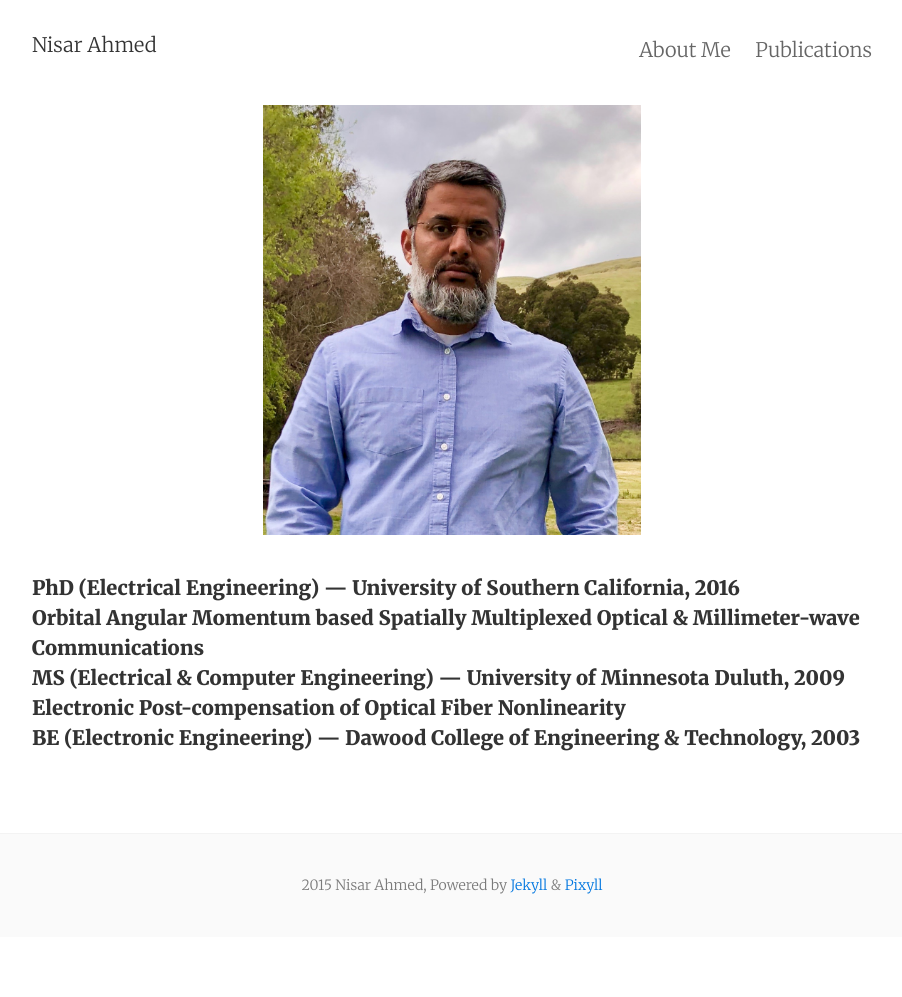
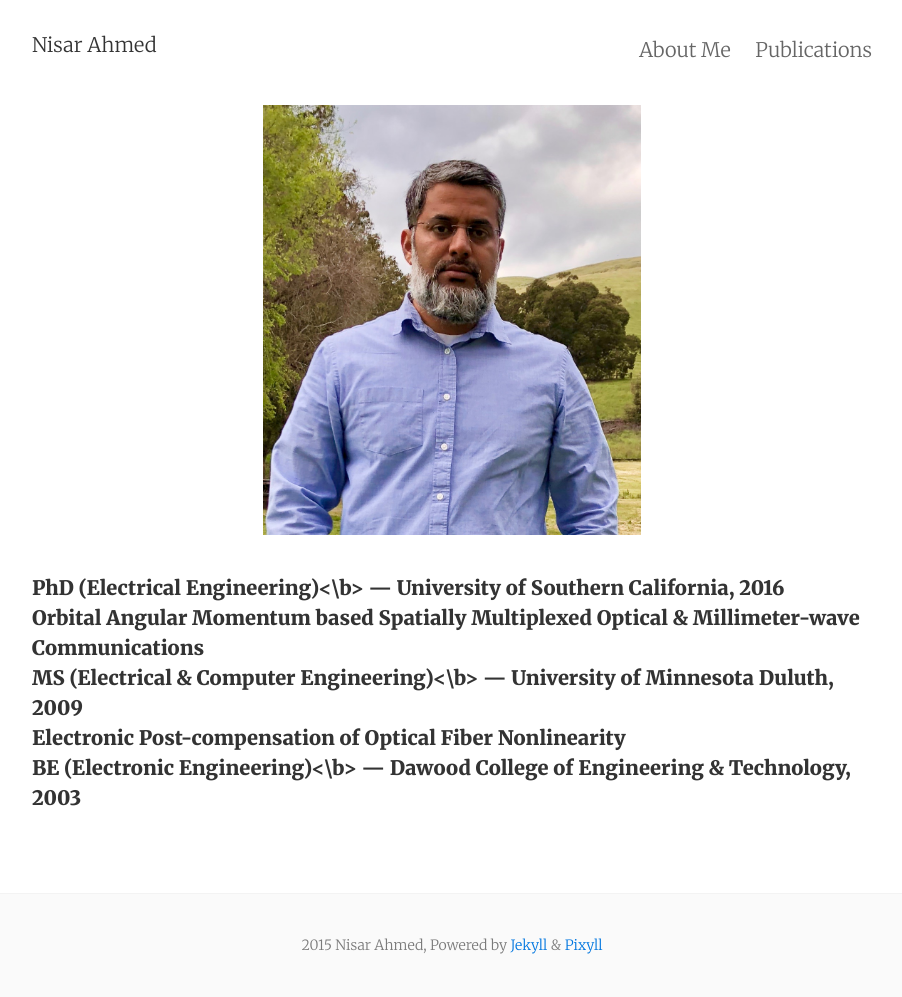
Before and after one commit to nisarahm/nisarahm.github.io, a Jekyll site: the page built from index.html, in a window 1280 px wide. Shown: the whole page, without its empty margins (188-1090 px from the left). Built offline with Jekyll 4.4.1, drawn with Linux system fonts in a browser that asks for light colours; the list of posts is cut into pages by our own code; before the commit the page ends 937 px from its top, so only the background shows below that.

```diff
--- a/index.html
+++ b/index.html
@@ -9,15 +9,15 @@ layout: default
   </div>
 
   <br>
-  <b>PhD (Electrical Engineering)<b> &#x2014 University of Southern California, 2016
+  <b>PhD (Electrical Engineering)<\b> &#x2014 University of Southern California, 2016
   <br>
   Orbital Angular Momentum based Spatially Multiplexed Optical & Millimeter-wave Communications
   <br>
-  <b>MS (Electrical & Computer Engineering)<b> &#x2014 University of Minnesota Duluth, 2009
+  <b>MS (Electrical & Computer Engineering)<\b> &#x2014 University of Minnesota Duluth, 2009
   <br>
   Electronic Post-compensation of Optical Fiber Nonlinearity
   <br>
-  <b>BE (Electronic Engineering)<b> &#x2014 Dawood College of Engineering & Technology, 2003
+  <b>BE (Electronic Engineering)<\b> &#x2014 Dawood College of Engineering & Technology, 2003
   <br>
   <br>
   <br>
```
